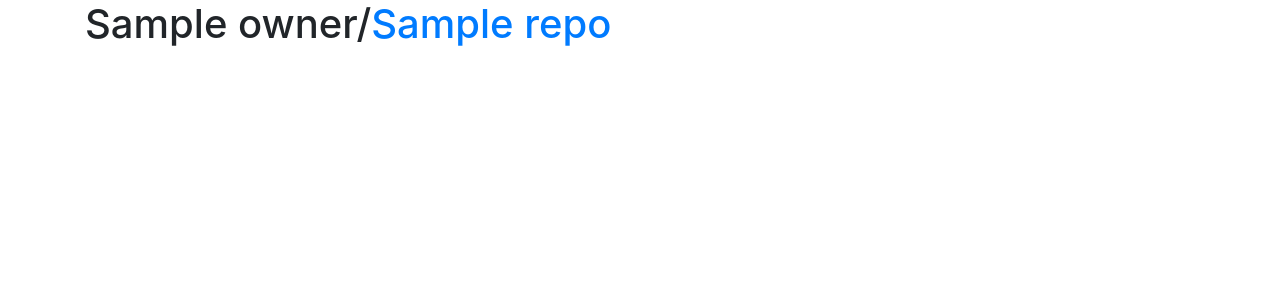
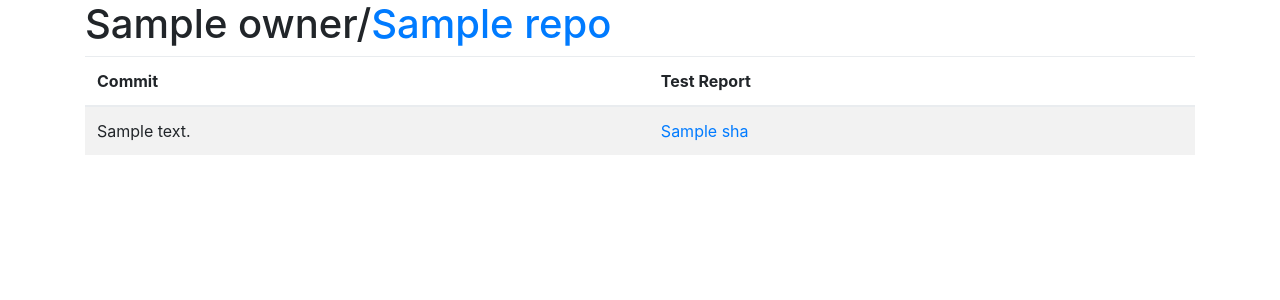
Before and after one commit to jeschkies/unit, a Python web app: template unitfm/templates/commits.html in a window 1280 px wide. Shown: the top 300 px of the page. Run offline with Jinja, Linux system fonts and the light colour scheme; the template is opened without the code that fills it: most values are stand-ins (such as "Sample title", 1, 10 or a date in 2020); some libraries are stand-ins or nearby versions.

Commit message:
Query Github for commits.

```diff
--- a/unitfm/templates/commits.html
+++ b/unitfm/templates/commits.html
@@ -7,5 +7,27 @@
         </div>
     </div>
 
+    <div class="row">
+        <div class="col">
+            <table class="table table-striped table-hover">
+              <thead>
+                <tr>
+                  <th scope="col">Commit</th>
+                  <th scope="col">Test Report</th>
+                <tr>
+              </thead>
+              <tbody>
+            {% for commit in commits %}
+                <tr>
+                  <td>{{ commit['commit']['message']|e }}</td>
+                  <td>
+                     <a href="{{ url('view_junit', owner=owner, repo=repo, sha=commit['sha']) }}">{{ commit['sha']|e }}</a>
+                  </td>
+                </tr>
+            {% endfor %}
+              </tbody>
+            </table>
+        </div>
+    </div>
 </div>
 {% endblock %}
```
Also changed, not shown: unitfm/github.py (+13 -0 lines), unitfm/main.py (+7 -2 lines).
